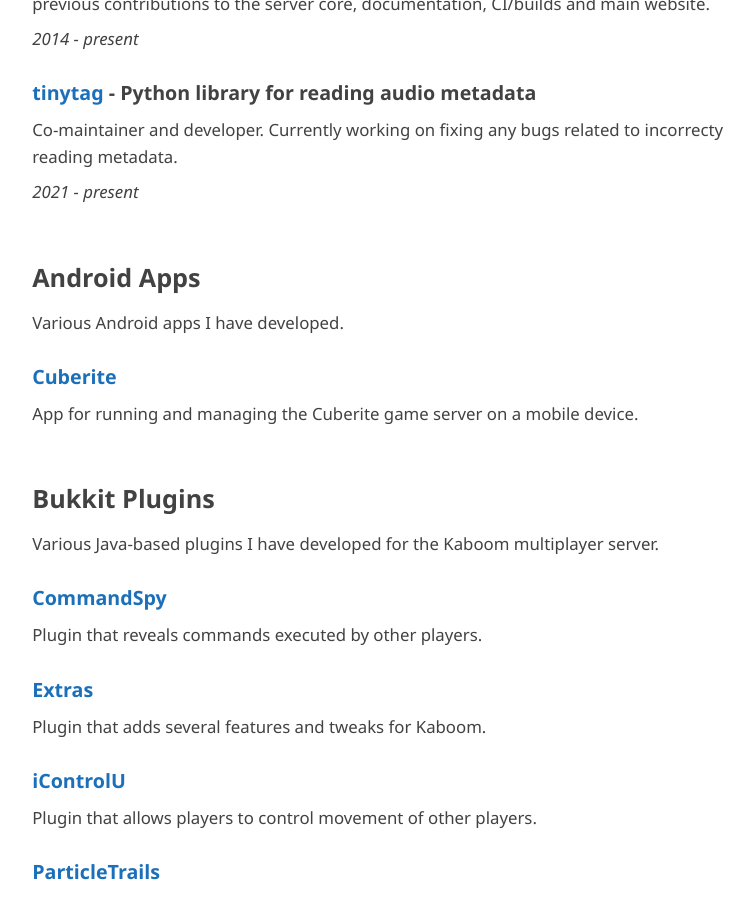
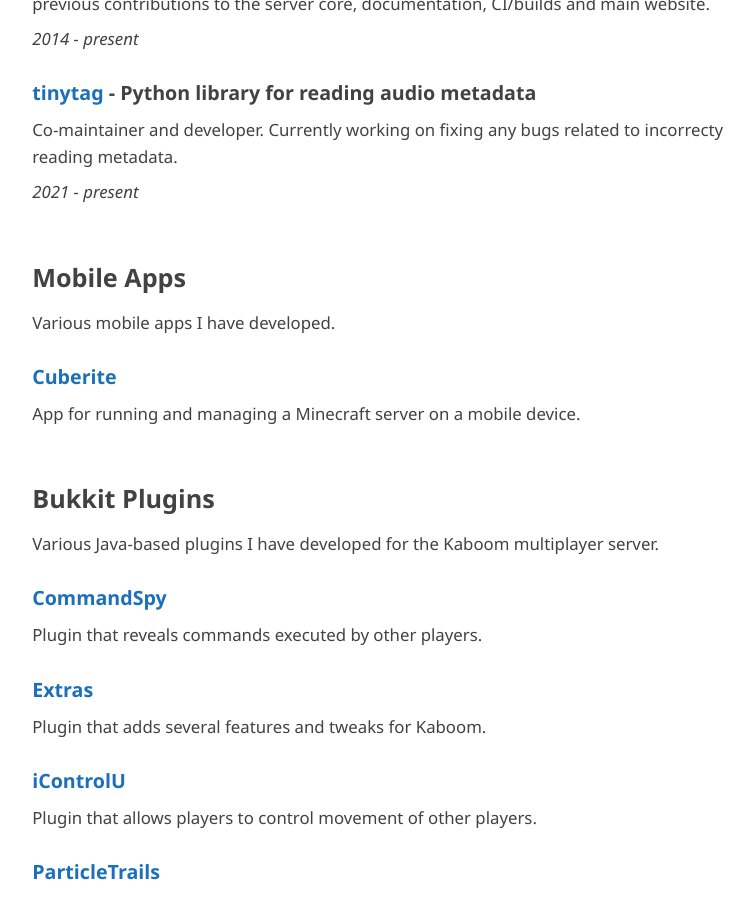
Before and after one commit to mathiascode/projects, a Jekyll site: the page built from index.md, in a window 1280 px wide and 900 px high, scrolled down 542 px. Shown: the whole window, without its empty margins (255-1009 px from the left). Built offline with Jekyll 4.4.1, drawn with Linux system fonts in a browser that asks for light colours; our own code applies the rules of GitHub Pages for plain Markdown files.

Commit message:
Update description for Cuberite Android app

```diff
--- a/index.md
+++ b/index.md
@@ -32,13 +32,13 @@
 *2021 - present*
 
 
-## Android Apps
+## Mobile Apps
 
-Various Android apps I have developed.
+Various mobile apps I have developed.
 
 ### [Cuberite](https://github.com/cuberite/android)
 
-App for running and managing the Cuberite game server on a mobile device.
+App for running and managing a Minecraft server on a mobile device.
 
 
 ## Bukkit Plugins
```
